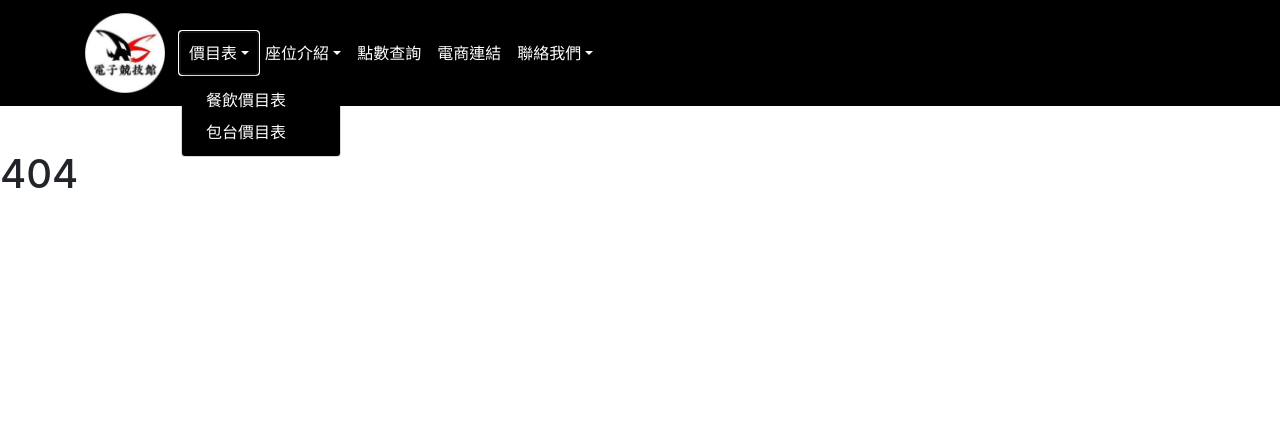
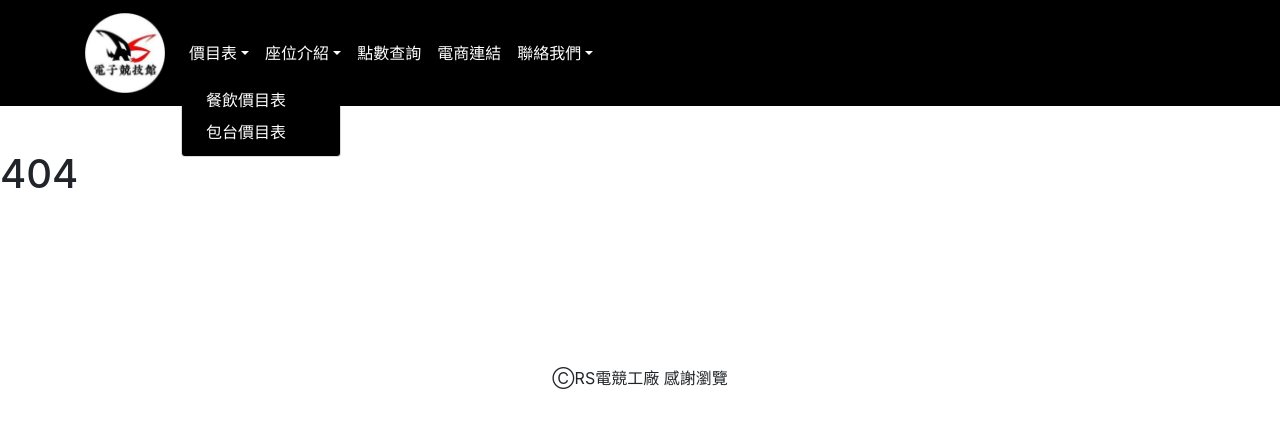
Before and after one commit to jason909163/rs, a PHP site: page / in a window 1280 px wide, after a click on "價目表". Shown: the top 428 px of the page. Run offline with PHP 8.4, Linux system fonts and the light colour scheme.

Commit message:
0506 footer優化 下拉式緩慢下降

```diff
--- a/route.php
+++ b/route.php
@@ -175,12 +175,12 @@ switch ($parameter) {
     include('view/footer/default.php'); // 載入共用的頁尾
     break;
 
-  case "shop":
-    $title = "電商連結";
-    include('view/header/default.php'); // 載入共用的頁首
-    include('view/body/shop.php');
-    include('view/footer/default.php'); // 載入共用的頁尾
-    break;
+  // case "shop":
+  //   $title = "電商連結";
+  //   include('view/header/default.php'); // 載入共用的頁首
+  //   include('view/body/shop.php');
+  //   include('view/footer/default.php'); // 載入共用的頁尾
+  //   break;
 
   case "site":
     $title = "座位介紹";
@@ -207,7 +207,7 @@ switch ($parameter) {
     $title = "首頁";
     include('view/header/default.php'); // 載入共用的頁首
     include('view/body/index.php');
-    include('view/footer/default.php'); // 載入共用的頁尾
+    include('view/footer/shop.php'); // 載入共用的頁尾
     break;
 
   default:
--- a/view/footer/default.php
+++ b/view/footer/default.php
@@ -1,7 +1,14 @@
 </div>
 </body>
 <footer>
-
+    <div class="row justify-content-center align-items-center">
+        <div>
+        <p>&nbsp;</p>
+        <p>&nbsp;</p>
+        <p>&nbsp;</p>
+        <p>&nbsp;</p>
+            ⒸRS電競工廠 感謝瀏覽</div>
+    </div>
 </footer>
 
 </html>
--- a/view/header/default.php
+++ b/view/header/default.php
@@ -59,15 +59,15 @@
         <div class="collapse navbar-collapse" id="navbarSupportedContent">
           <ul class="navbar-nav mr-auto">
             <li class="nav-item dropdown">
-              <a class="nav-link dropdown-toggle" href="#" role="button" data-toggle="dropdown" aria-expanded="false">價目表</a>
-              <ul class="dropdown-menu">
+              <a id="navbarDropdown1" class="nav-link dropdown-toggle" href="#drink" role="button" data-toggle="dropdown" aria-expanded="false">價目表</a>
+              <ul id="dropdownMenu1" class="dropdown-menu">
                 <li><a class="dropdown-item" href="drink">餐飲價目表</a></li>
                 <li><a class="dropdown-item" href="cash">包台價目表</a></li>
               </ul>
             </li>
             <li class="nav-item dropdown">
-              <a class="nav-link dropdown-toggle" href="#site" role="button" data-toggle="dropdown" aria-expanded="false">座位介紹</a>
-              <ul class="dropdown-menu">
+              <a id="navbarDropdown2" class="nav-link dropdown-toggle" href="#site" role="button" data-toggle="dropdown" aria-expanded="false">座位介紹</a>
+              <ul id="dropdownMenu2" class="dropdown-menu">
                 <li><a class="dropdown-item" href="site#esport">電競區</a></li>
                 <li><a class="dropdown-item" href="site#sofa">沙發區</a></li>
                 <li><a class="dropdown-item" href="site#single-booth">單人包廂</a></li>
@@ -79,11 +79,11 @@
               <a class="nav-link" href="register">點數查詢</a>
             </li>
             <li class="nav-item">
-              <a class="nav-link" href="shop">電商連結</a>
+              <a class="nav-link" href="index#footer">電商連結</a>
             </li>
             <li class="nav-item dropdown">
-              <a class="nav-link dropdown-toggle" href="call" role="button" data-toggle="dropdown" aria-expanded="false">聯絡我們</a>
-              <ul class="dropdown-menu">
+              <a id="navbarDropdown3" class="nav-link dropdown-toggle" href="#call" role="button" data-toggle="dropdown" aria-expanded="false">聯絡我們</a>
+              <ul id="dropdownMenu3" class="dropdown-menu">
                 <li><a class="dropdown-item" href="call#one">竹圍店</a></li>
                 <li><a class="dropdown-item" href="call#two">民生店</a></li>
                 <li><a class="dropdown-item" href="call#three">信陽店</a></li>
@@ -98,6 +98,34 @@
       </div>
     </nav>
   </header>
+  <script>
+    $(document).ready(function() {
+      // 使用事件代理绑定点击事件
+      $(".navbar-nav").on('click', '.nav-item.dropdown', function(e) {
+        var $dropdown = $(this);
+        var $dropdownMenu = $dropdown.find('.dropdown-menu');
 
+        // 关闭除当前点击的菜单以外的所有其他下拉菜单
+        $(".nav-item.dropdown").not($dropdown).find('.dropdown-menu').slideUp("slow");
+
+        // 切换当前菜单的显示状态
+        $dropdownMenu.slideToggle("slow");
+
+        // 阻止事件冒泡
+        e.stopPropagation();
+      });
+
+      // 点击其他区域时关闭下拉菜单
+      $(document).on('click', function(e) {
+        if (!$(e.target).closest('.nav-item.dropdown').length) {
+          $('.nav-item.dropdown .dropdown-menu').slideUp("slow");
+        }
+      });
+
+      // 点击下拉菜单项时阻止默认事件
+      $('.dropdown-menu').on('click', function(e) {
+        e.stopPropagation();
+      });
+    });
+  </script>
   <div style="padding-top: 150px;">
-    <!-- 這裡是你的內容 -->
```
Also changed, not shown: view/body/shop.php (deleted, +0 -16 lines), view/footer/shop.php (added, +29 -0 lines).
